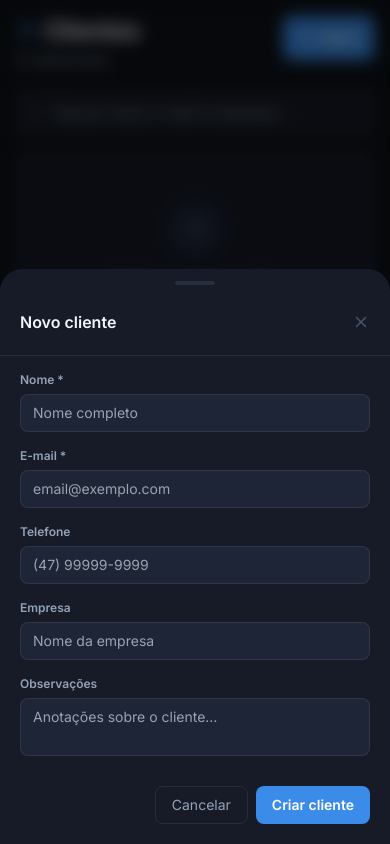
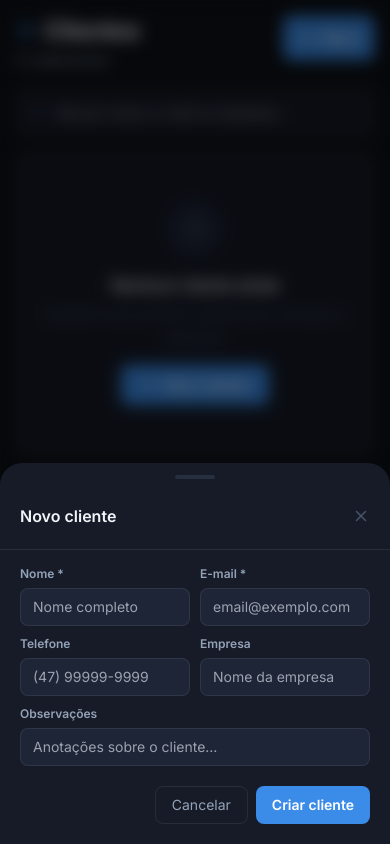
Before and after one commit to WorkEric08/MEIFlow, a React (Vite) app in the folder meiflow/: page /clients in a window 390 px wide. Both pictures are taken after a click on the button "Novo". Built offline with nearby package versions, Linux system fonts and the light colour scheme.

Commit message:
feat: add ClientModal and PaymentModal components for entity management

```diff
--- a/meiflow/src/features/clients/components/ClientModal.tsx
+++ b/meiflow/src/features/clients/components/ClientModal.tsx
@@ -45,8 +45,8 @@ export default function ClientModal({ open, onClose, editing }: Props) {
     <>
       {dialog}
       <Modal open={open} onClose={handleClose} title={editing ? 'Editar cliente' : 'Novo cliente'}>
-      <form onSubmit={handleSubmit(onSubmit)} className="flex flex-col gap-4">
-        <div className="grid grid-cols-1 sm:grid-cols-2 gap-4">
+      <form onSubmit={handleSubmit(onSubmit)} className="flex flex-col gap-2.5">
+        <div className="grid grid-cols-2 gap-2.5">
           <Field label="Nome *" error={errors.name?.message}>
             <input {...register('name')} placeholder="Nome completo" className={inputCls(!!errors.name)} style={inputStyle(!!errors.name)} />
           </Field>
@@ -61,10 +61,10 @@ export default function ClientModal({ open, onClose, editing }: Props) {
           </Field>
         </div>
         <Field label="Observações" error={errors.notes?.message}>
-          <textarea {...register('notes')} placeholder="Anotações sobre o cliente…" rows={2}
+          <textarea {...register('notes')} placeholder="Anotações sobre o cliente…" rows={1}
             className={inputCls() + ' resize-none'} style={inputStyle()} />
         </Field>
-        <div className="flex justify-end gap-2 pt-2">
+        <div className="flex justify-end gap-2 pt-1">
           <button type="button" onClick={handleClose}
             className="px-4 py-2 rounded-input text-sm border transition-all hover:opacity-80"
             style={{ borderColor: 'var(--border)', color: 'var(--text-secondary)' }}>
--- a/meiflow/src/features/payments/components/PaymentModal.tsx
+++ b/meiflow/src/features/payments/components/PaymentModal.tsx
@@ -63,8 +63,10 @@ export default function PaymentModal({ open, onClose, editing }: Props) {
     <>
       {dialog}
       <Modal open={open} onClose={handleClose} title={editing ? 'Editar pagamento' : 'Novo pagamento'}>
-      <form onSubmit={handleSubmit(onSubmit)} className="flex flex-col gap-4">
-        <div className="grid grid-cols-1 sm:grid-cols-2 gap-4">
+      <form onSubmit={handleSubmit(onSubmit)} className="flex flex-col gap-2.5">
+
+        {/* Cliente + Projeto — 2 colunas */}
+        <div className="grid grid-cols-2 gap-2.5">
           <Field label="Cliente *" error={errors.clientId?.message}>
             <Controller name="clientId" control={control} render={({ field }) => (
               <CustomSelect
@@ -91,6 +93,7 @@ export default function PaymentModal({ open, onClose, editing }: Props) {
           </Field>
         </div>
 
+        {/* Descrição — largura total */}
         <Field label="Descrição *" error={errors.description?.message}>
           <Controller name="description" control={control} render={({ field }) => (
             <input
@@ -102,7 +105,8 @@ export default function PaymentModal({ open, onClose, editing }: Props) {
           )} />
         </Field>
 
-        <div className="grid grid-cols-1 sm:grid-cols-3 gap-4">
+        {/* Valor + Vencimento — 2 colunas */}
+        <div className="grid grid-cols-2 gap-2.5">
           <Field label="Valor (R$) *" error={errors.amount?.message}>
             <Controller name="amount" control={control} render={({ field }) => (
               <CurrencyInput
@@ -123,6 +127,9 @@ export default function PaymentModal({ open, onClose, editing }: Props) {
               />
             )} />
           </Field>
+        </div>
+
+        {/* Status — largura total */}
         <Field label="Status">
           <Controller name="status" control={control} render={({ field }) => (
             <CustomSelect
@@ -133,9 +140,8 @@ export default function PaymentModal({ open, onClose, editing }: Props) {
             />
           )} />
         </Field>
-        </div>
 
-        <div className="flex justify-end gap-2 pt-2">
+        <div className="flex justify-end gap-2 pt-1">
           <button type="button" onClick={handleClose}
             className="px-4 py-2 rounded-input text-sm border transition-all hover:opacity-80"
             style={{ borderColor: 'var(--border)', color: 'var(--text-secondary)' }}>
```
Lines whose indentation alone changed are shown as unchanged.
